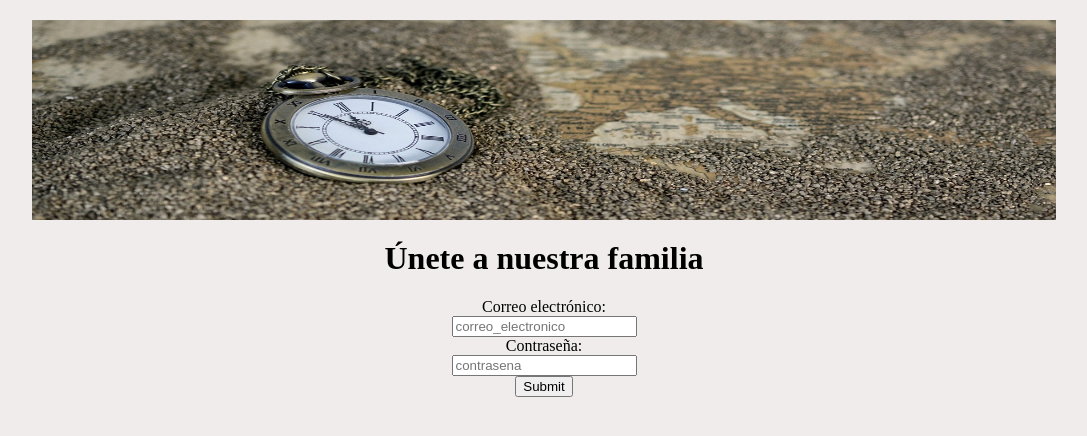
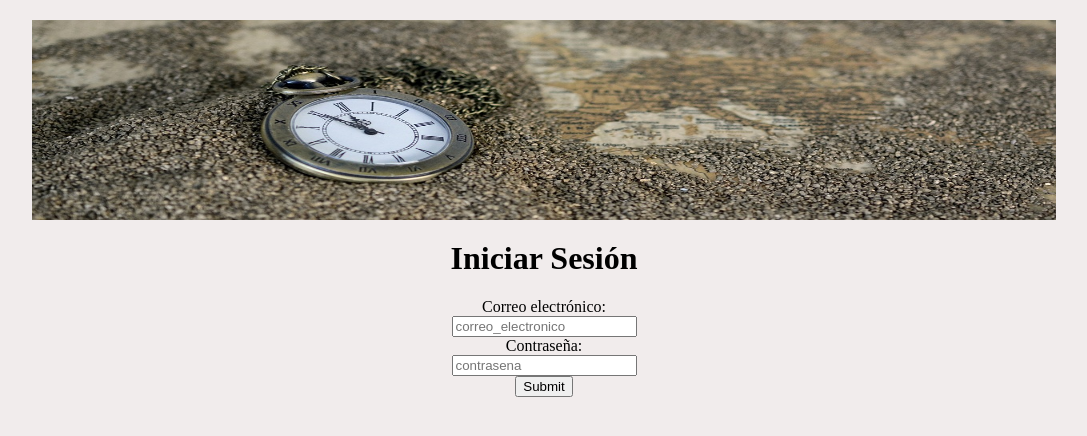
Before and after one commit to icansee33/JesusRojasLinoBenavidesFastAPIGracoSoft, a FastAPI app: template templates/iniciarSesion.html.jinja in a window 1280 px wide. Shown: the part 80-516 px from the top of the page, without its empty margins (96-1183 px from the left). Run offline with FastAPI, Linux system fonts and the light colour scheme; the template is opened without the code that fills it, so the values that code supplies are empty.

Commit message:
Correciones del Login (ya funciona)

```diff
--- a/main.py
+++ b/main.py
@@ -1,15 +1,17 @@
 from fastapi import Depends, FastAPI, Request, HTTPException, Form
+from fastapi.security import OAuth2PasswordRequestForm
 from fastapi.staticfiles import StaticFiles
 from fastapi.templating import Jinja2Templates
 from sqlalchemy.orm import Session
 import crud, models, schemas
+from seguridad.manejarToken import ACCESS_TOKEN_EXPIRE_MINUTES, authenticate_user, create_access_token
 from sqlApp.database import SessionLocal, engine
 from starlette.responses import RedirectResponse, HTMLResponse
 from starlette.status import HTTP_303_SEE_OTHER
 from fastapi import Depends
 
 
-from datetime import datetime
+from datetime import datetime, timedelta
 
 # Crear todas las tablas en la base de datos
 models.Base.metadata.create_all(bind=engine)
@@ -35,7 +37,8 @@ def get_db():
 
 
 @app.post("/usuario/create/", response_model=schemas.UserBase)
-async def create_usuario_post(request: Request, cedula_identidad: str = Form(...),
+async def create_usuario_post(request: Request,
+                        cedula_identidad: str = Form(...),
                         nombre: str = Form(...),
                         apellido: str = Form(...),
                         fecha_nacimiento: str = Form(...),
@@ -79,7 +82,7 @@ async def home_no_iniciado(request: Request, db: Session = Depends(get_db)):
 
 @app.get("/user/{user_id}", response_class=HTMLResponse)
 async def read_usuario(request: Request, item_id: int, db: Session = Depends(get_db)):
-    item = crud.get_user_by_id(db, item_id)
+    item = crud.get_user_by_ci(db, item_id)
     if item is None:
         raise HTTPException(status_code=404, detail="User not found")
     return templates.TemplateResponse("perfilUsuario.html", {"request": request, "item": item})
@@ -87,7 +90,7 @@ async def read_usuario(request: Request, item_id: int, db: Session = Depends(get
 
 @app.get("/usuario/update/{user_id}/", response_class=HTMLResponse)
 async def update_usuario_form(request: Request, item_id: int, db: Session = Depends(get_db)):
-    item = crud.get_item(db, item_id)
+    item = crud.get_user_by_ci(db, item_id)
     if item is None:
         raise HTTPException(status_code=404, detail="User not found")
     return templates.TemplateResponse("modificarUsuario.html.jinja", {"request": request, "item": item})
@@ -95,15 +98,35 @@ async def update_usuario_form(request: Request, item_id: int, db: Session = Depe
 @app.post("/usuario/update/{user_id}/", response_class=HTMLResponse)
 async def update_item(request: Request, item_id: int, name: str = Form(...), description: str = Form(...), db: Session = Depends(get_db)):
     usuario_update = schemas.UserUpdate(name=name, description=description)
-    crud.update_item(db=db, item_id=item_id, item=usuario_update)
+    crud.update_user(db=db, item_id=item_id, item=usuario_update)
     return RedirectResponse("/", status_code=HTTP_303_SEE_OTHER)
 
 @app.post("/usuario/delete/{user_id}", response_class=HTMLResponse)
 async def delete_usuario(request: Request, item_id: int, db: Session = Depends(get_db)):
-    crud.delete_item(db=db, item_id=item_id)
+    crud.delete_user(db=db, item_id=item_id)
     return RedirectResponse("/", status_code=HTTP_303_SEE_OTHER)
 
 # Iniciar sesión
-@app.get("/iniciarsesion", response_class=HTMLResponse)
-async def iniciar_sesion(request: Request, db: Session = Depends(get_db)):
+@app.get("/iniciarsesion/", response_class=HTMLResponse)
+async def iniciar_sesion_template(request: Request):
     return templates.TemplateResponse("iniciarSesion.html.jinja", {"request": request})
+
+@app.post("/iniciarsesion/", response_class=HTMLResponse)
+async def iniciar_sesion_post(
+    request: Request,
+    correo_electronico: str = Form(...),
+    contrasena: str = Form(...),
+    db: Session = Depends(get_db),
+
+):
+    user = authenticate_user(db, correo_electronico, contrasena)
+    if not user:
+        raise HTTPException(
+            status_code=400,
+            detail="Incorrect username or password",
+        )
+    access_token_expires = timedelta(minutes=ACCESS_TOKEN_EXPIRE_MINUTES)
+    access_token = create_access_token(
+        data={"sub": user.correo_electronico}, expires_delta=access_token_expires
+    )
+    return templates.TemplateResponse("crearUsuario.html.jinja", {"request": request, "token": access_token, "user": user})
--- a/seguridad/flujoPorContrasenaObtenerUsuarioActual.py
+++ b/seguridad/flujoPorContrasenaObtenerUsuarioActual.py
@@ -6,7 +6,7 @@ from fastapi.security import OAuth2PasswordBearer, OAuth2PasswordRequestForm
 from jose import JWTError, jwt
 from pydantic import BaseModel
 from sqlalchemy.orm import Session
-from sqlApp.database import SessionLocal, engine
+from sqlApp.database import Base, SessionLocal, engine
 from models import Usuario
 
 app = FastAPI()
--- a/templates/base.html.jinja
+++ b/templates/base.html.jinja
@@ -11,7 +11,7 @@
     <header>
         <img  src="/static/img/Logo.png" alt="Logo">
             <nav>
-                <a href="{{url_for('iniciar_sesion')}}">Iniciar Sesión</a>
+                <a href="{{url_for('iniciar_sesion_template')}}">Iniciar Sesión</a>
                 <a href="{{url_for('create_usuario_template')}}">Registrarse</a>
                 <a href="{{url_for('home_no_iniciado')}}">Salir</a>
             </nav>
--- a/templates/headerCRUD.html.jinja
+++ b/templates/headerCRUD.html.jinja
@@ -12,7 +12,7 @@
         <header>
             <img src="/static/img/Logo.png" alt="Logo">
                 <nav>
-                    <a href="{{url_for('iniciar_sesion')}}">Iniciar Sesión</a>
+                    <a href="{{url_for('iniciar_sesion_template')}}">Iniciar Sesión</a>
                     <a href="{{url_for('create_usuario_template')}}">Registrarse</a>
                     <a href="{{url_for('home_no_iniciado')}}">Salir</a>
                 </nav>
--- a/templates/iniciarSesion.html.jinja
+++ b/templates/iniciarSesion.html.jinja
@@ -2,9 +2,9 @@
 
 {% block content %}
 
-<h1 class="titulo"> {% block title %} Únete a nuestra familia {% endblock %}</h1>
+<h1 class="titulo"> {% block title %} Iniciar Sesión {% endblock %}</h1>
 
-<form action="{{ url_for('create_usuario_post') }}" method="post">
+<form action="{{ url_for('iniciar_sesion_post') }}" method="post">
 
     <div>
         <label for="correo_electronico">Correo electrónico: </label><br>
```
